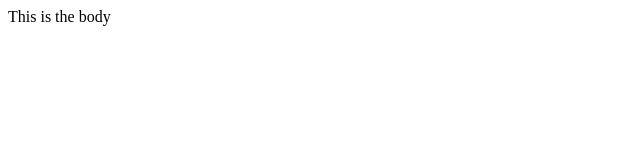
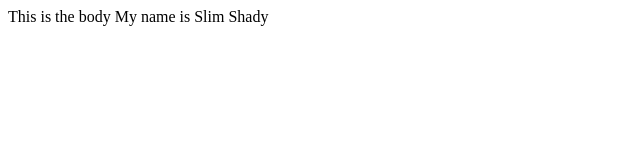
Before and after one commit to TestManac/learn, a plain HTML site: page index.html in a window 1280 px wide. Shown: the whole page, without its empty margins (0-640 px from the left). Drawn offline with Linux system fonts and the light colour scheme.

Commit message:
Added name

```diff
--- a/index.html
+++ b/index.html
@@ -2,5 +2,6 @@
 <title>Hello world!</title>
 <body>
 This is the body
+My name is Slim Shady
 </body>
 </html>
```
